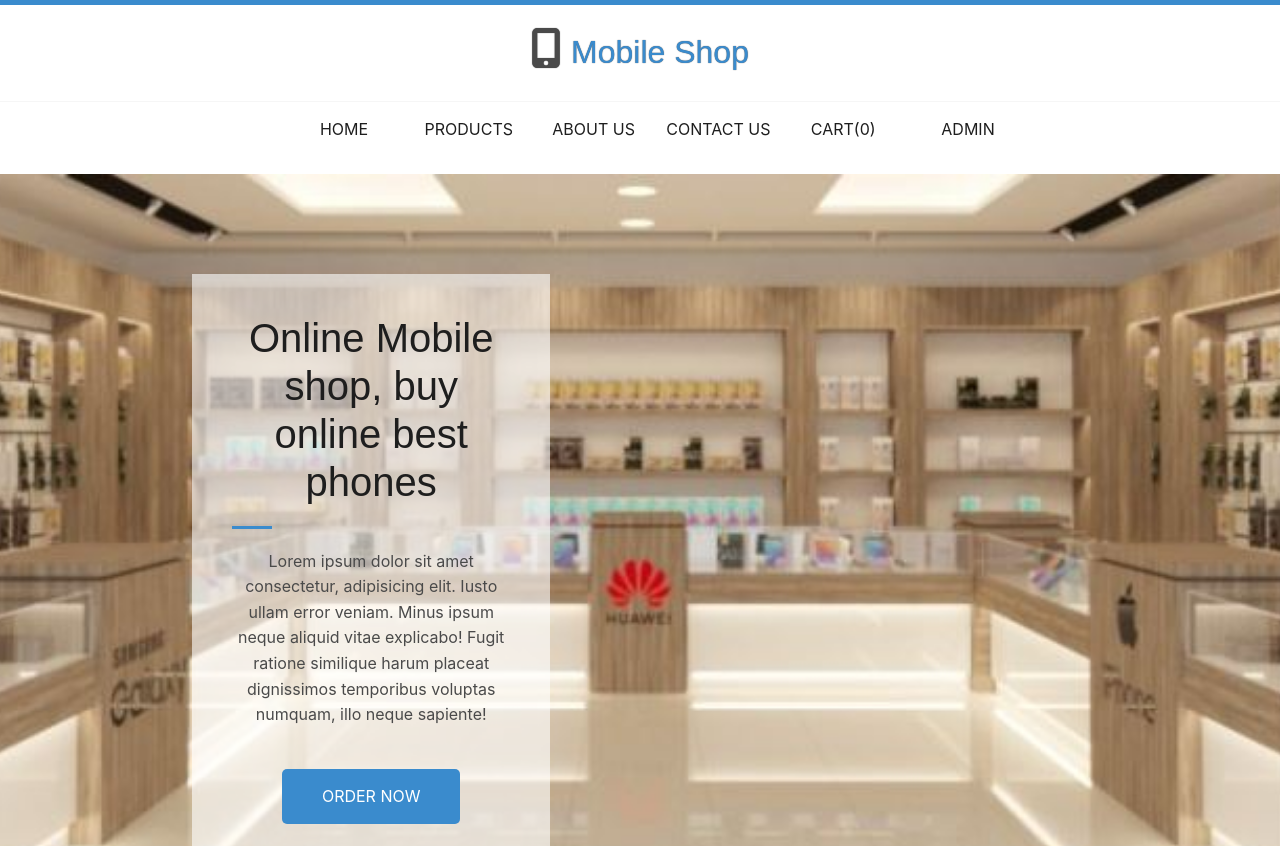
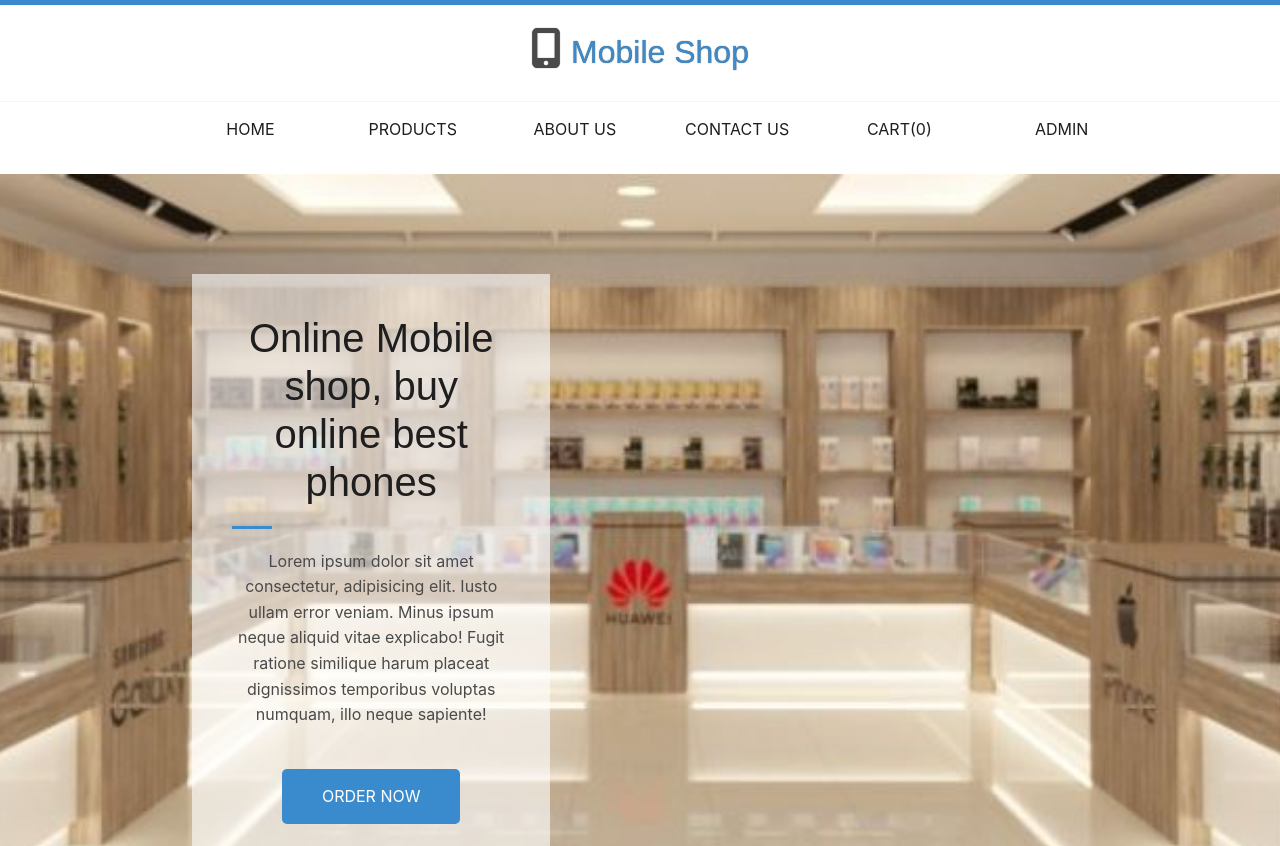
Before and after one commit to dule88/Mobile-App, a React (Create React App) app: page / in a window 1280 px wide. Shown: the top 846 px of the page. Built offline with nearby package versions, Linux system fonts and the light colour scheme; a web font is replaced by a local one.

Commit message:
Navigation fixed for media screen lower than 767px

```diff
--- a/public/css/style.css
+++ b/public/css/style.css
@@ -139,7 +139,7 @@ nav ul {
   flex-direction: row;
 }
 nav ul li {
-  flex: 0 0 10%;
+  flex: 0 0 13%;
 }
 @media (max-width: 767px) {
   nav ul li {
```
